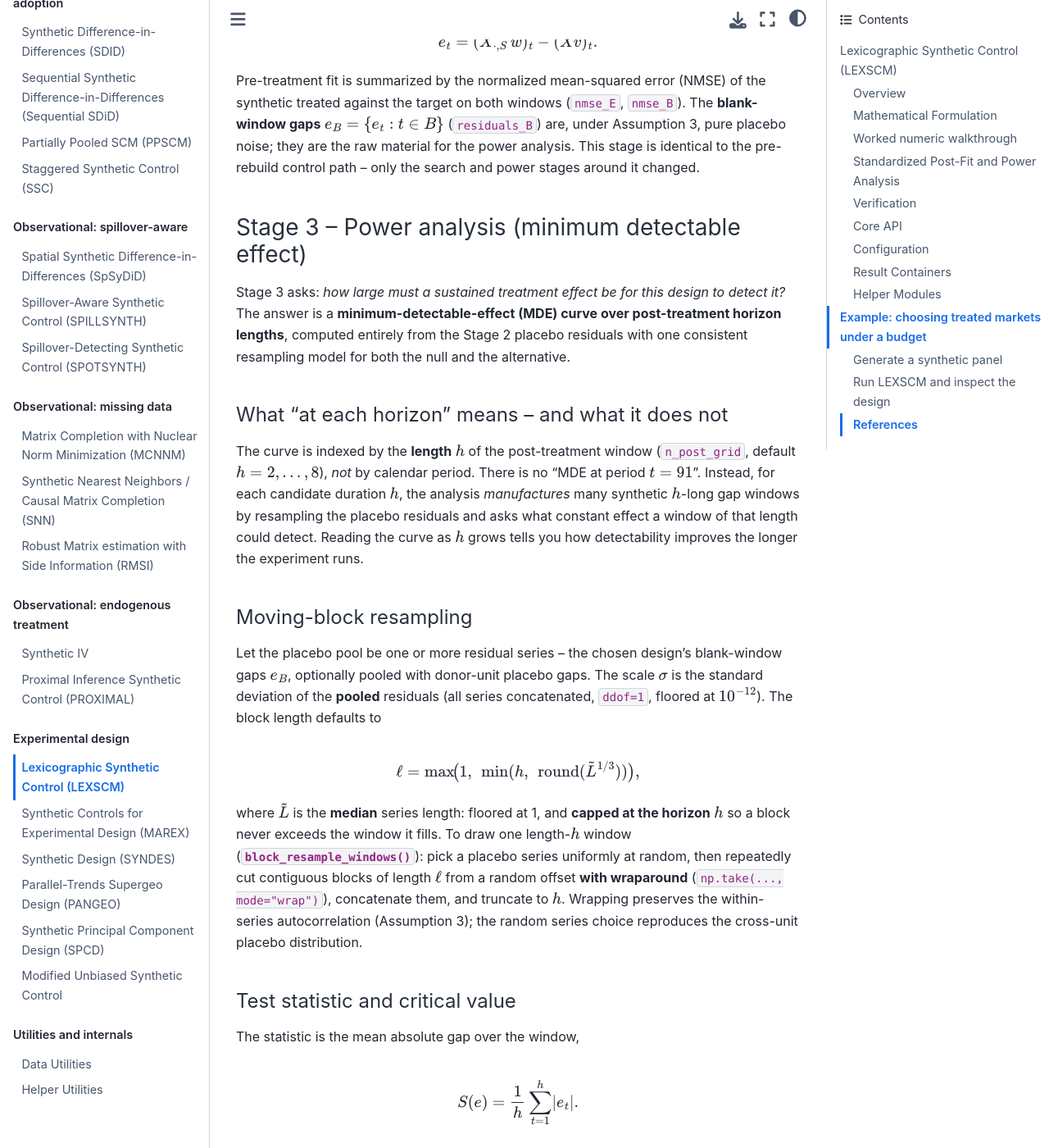
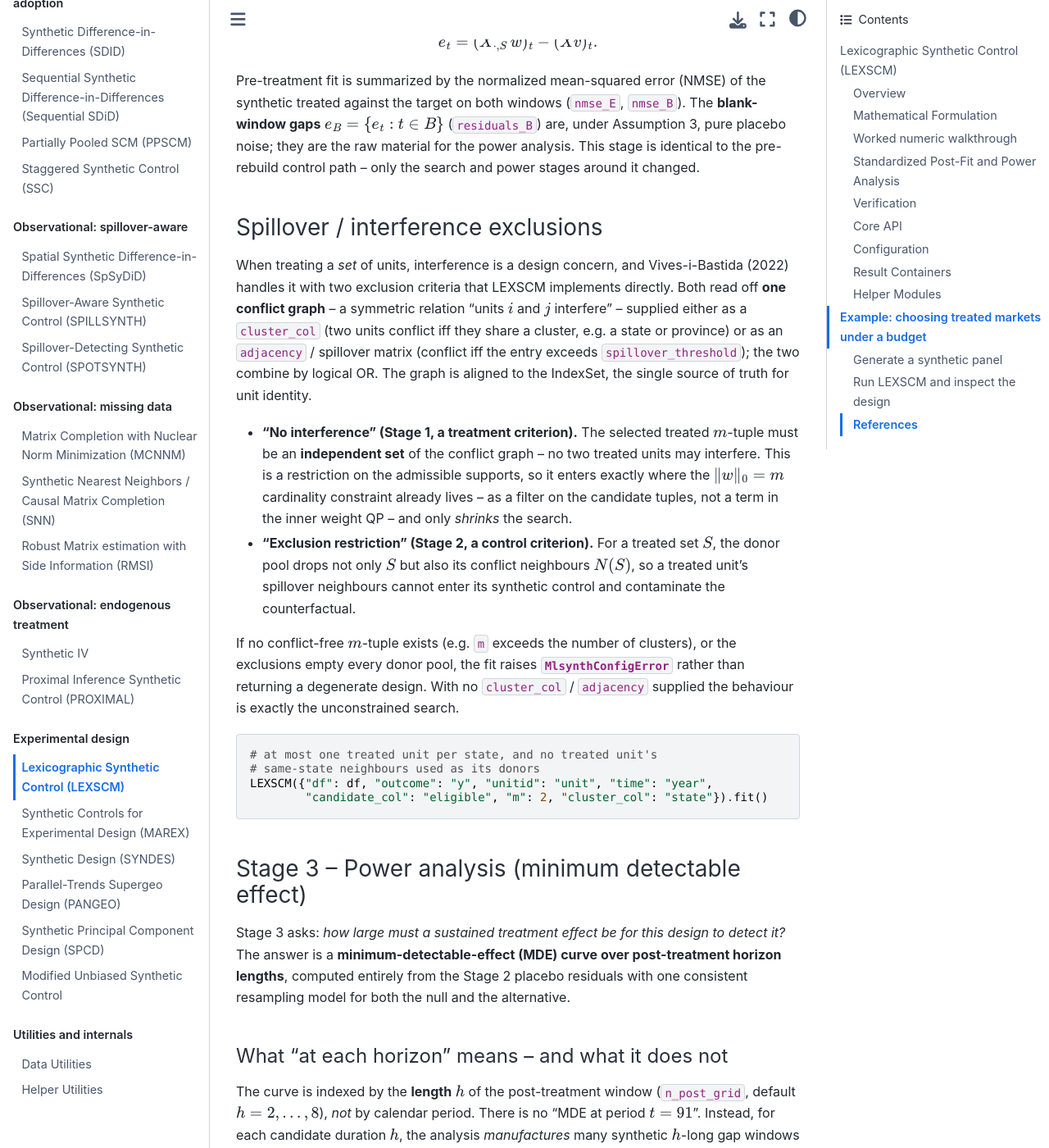
Before and after one commit to jgreathouse9/mlsynth, a Sphinx documentation site: the page built from docs/lexscm.rst, in a window 1280 px wide and 1400 px high, scrolled down 7053 px. Shown: the whole window at 82% size. Built offline with Sphinx 7.4.7 and the Sphinx Book theme 1.1.4, drawn with Linux system fonts in a browser that asks for light colours; pages that are not in the unit, such as notebooks, are missing from menus.

Commit message:
docs(lexscm): document spillover/interference exclusions (cluster_col, adjacency)

```diff
--- a/docs/lexscm.rst
+++ b/docs/lexscm.rst
@@ -369,6 +369,43 @@ Pre-treatment fit is summarized by the normalized mean-squared error
 pure placebo noise; they are the raw material for the power analysis. This
 stage is identical to the pre-rebuild control path -- only the search and
 power stages around it changed.
+
+Spillover / interference exclusions
+^^^^^^^^^^^^^^^^^^^^^^^^^^^^^^^^^^^^^
+
+When treating a *set* of units, interference is a design concern, and
+Vives-i-Bastida (2022) handles it with two exclusion criteria that LEXSCM
+implements directly. Both read off **one conflict graph** -- a symmetric
+relation "units :math:`i` and :math:`j` interfere" -- supplied either as a
+``cluster_col`` (two units conflict iff they share a cluster, e.g. a state or
+province) or as an ``adjacency`` / spillover matrix (conflict iff the entry
+exceeds ``spillover_threshold``); the two combine by logical OR. The graph is
+aligned to the IndexSet, the single source of truth for unit identity.
+
+* **"No interference" (Stage 1, a treatment criterion).** The selected treated
+  :math:`m`-tuple must be an **independent set** of the conflict graph -- no two
+  treated units may interfere. This is a restriction on the admissible supports,
+  so it enters exactly where the :math:`\lVert w\rVert_0 = m` cardinality
+  constraint already lives -- as a filter on the candidate tuples, not a term in
+  the inner weight QP -- and only *shrinks* the search.
+
+* **"Exclusion restriction" (Stage 2, a control criterion).** For a treated set
+  :math:`S`, the donor pool drops not only :math:`S` but also its conflict
+  neighbours :math:`N(S)`, so a treated unit's spillover neighbours cannot enter
+  its synthetic control and contaminate the counterfactual.
+
+If no conflict-free :math:`m`-tuple exists (e.g. ``m`` exceeds the number of
+clusters), or the exclusions empty every donor pool, the fit raises
+:class:`~mlsynth.exceptions.MlsynthConfigError` rather than returning a degenerate
+design. With no ``cluster_col`` / ``adjacency`` supplied the behaviour is exactly
+the unconstrained search.
+
+.. code-block:: python
+
+   # at most one treated unit per state, and no treated unit's
+   # same-state neighbours used as its donors
+   LEXSCM({"df": df, "outcome": "y", "unitid": "unit", "time": "year",
+           "candidate_col": "eligible", "m": 2, "cluster_col": "state"}).fit()
 
 Stage 3 -- Power analysis (minimum detectable effect)
 ^^^^^^^^^^^^^^^^^^^^^^^^^^^^^^^^^^^^^^^^^^^^^^^^^^^^^^^
```
